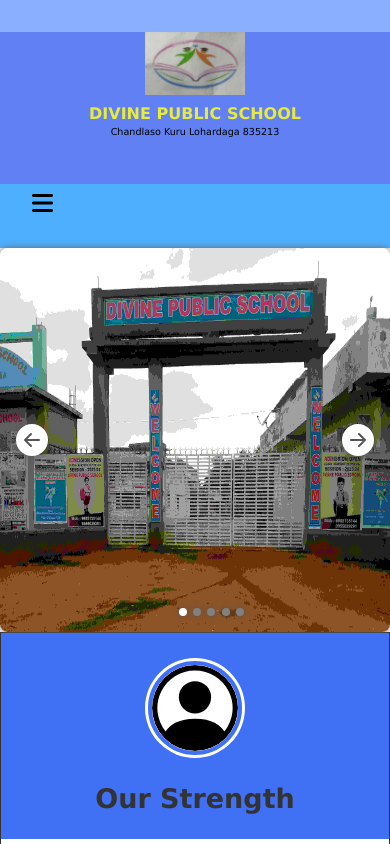
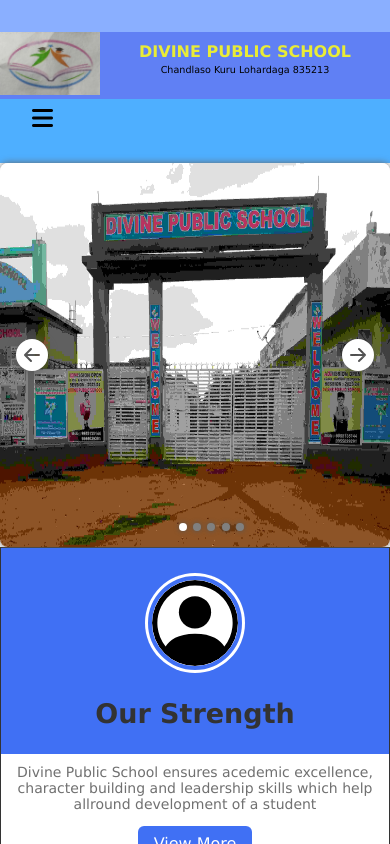
Before and after one commit to Amit709113/testvite, a React (Vite) app: page / in a window 390 px wide. Shown: the top 844 px of the page. Built offline with nearby package versions, Linux system fonts and the light colour scheme.

Commit message:
updating schoolheading file for responsive

```diff
--- a/src/components/Carousel.jsx
+++ b/src/components/Carousel.jsx
@@ -1,6 +1,7 @@
 import React, { useState } from 'react';
 import {BsArrowLeftCircleFill,BsArrowRightCircleFill} from 'react-icons/bs';
 
+import './Carousel.css';
 
 import cimgsrc0 from '../assets/gate.jpg'
 import cimgsrc1 from '../assets/office.jpg'
@@ -9,11 +10,6 @@ import cimgsrc3 from '../assets/infra.jpg'
 import cimgsrc4 from '../assets/schoolname.jpg'
 
 const imgArray=[cimgsrc0,cimgsrc1,cimgsrc2,cimgsrc3,cimgsrc4]
-
-//write here import statement for images after compressing
-
-import './Carousel.css';
-
 
 const Carousel = ({data}) => {
   const [slide,setSlides]=useState(0);
--- a/src/components/SchoolHeading.css
+++ b/src/components/SchoolHeading.css
@@ -12,15 +12,12 @@
     background: #6080f4;
 }
 /* grid template column of school-info 300 se 600*/
-.container{
-    /* grid-column:2/3; */
-    /* display:flex; */
-    display:grid;
+.container-school-heading{
+    display: flex;
+    flex-direction: row;
+    justify-content: center;
+    align-items: center;
     grid-column: 2/3;
-    grid-template-columns: 1fr 3fr;
-    align-items: center;
-    justify-content: center;
-
 }
 /* something to do for responsive */
 .logo-container{
--- a/src/components/SchoolHeading.jsx
+++ b/src/components/SchoolHeading.jsx
@@ -5,7 +5,7 @@ import logo from '../assets/logo.jpg'
 const SchoolHeading = () => {
   return (
     <div className="school_info">
-        <div className='container'>
+        <div className='container-school-heading'>
                 <div className="logo-container">
                     <img src={logo} alt="logo" className='logo-image' width={100} />
                 </div>
--- a/src/components/mii_style.css
+++ b/src/components/mii_style.css
@@ -10,9 +10,16 @@
     grid-column: 2/3;
     justify-content: start;
     align-items: center;
-
-
 }
 .info marquee a{
     color:black;
 }
+/* responsive media query */
+@media screen and (min-width:300px) and (max-width:775px){
+    .most-imp-info{
+        background-color: #8aafff;
+        display: grid;
+        height: 2rem;
+        grid-template-columns: 0.25fr 1fr 0.25fr;
+    }
+}
--- a/src/components/navbar_style.css
+++ b/src/components/navbar_style.css
@@ -20,8 +20,6 @@
     font-size: 1.5rem;
     font-weight: 600;
     color:black;
-
-
 }
 
 .menu-link-desktop li a{
```
